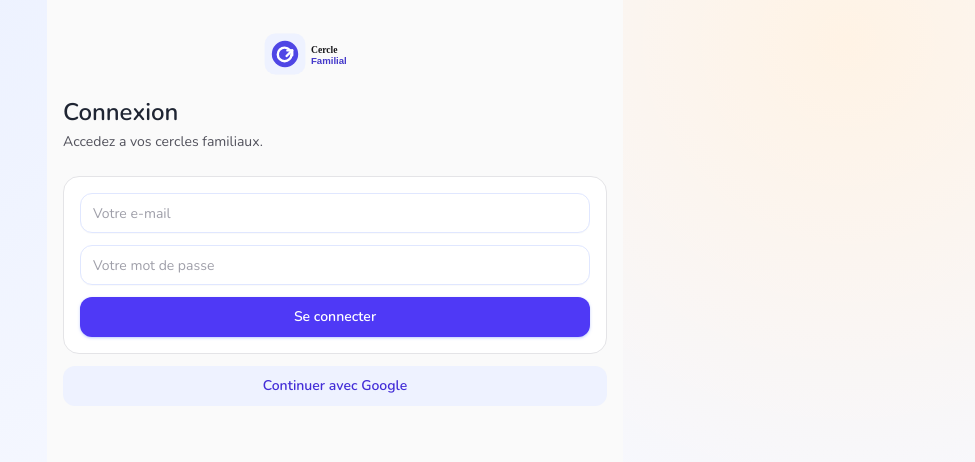
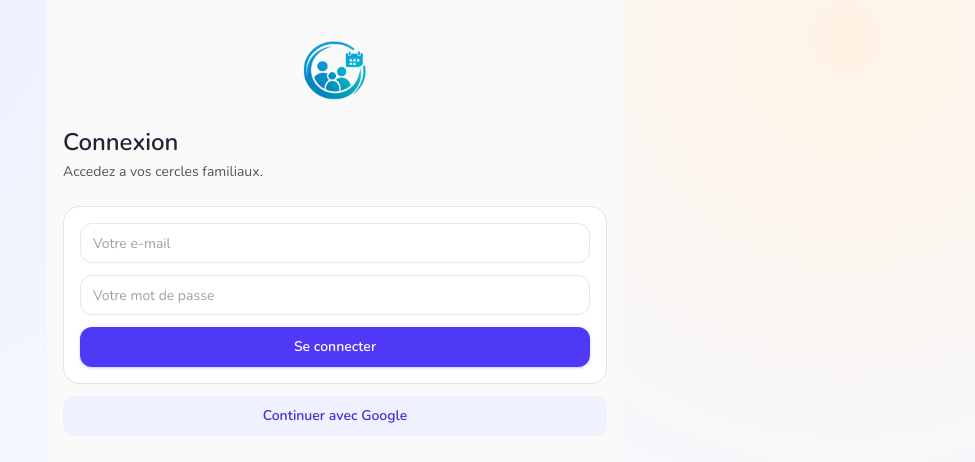
Before and after one commit to nowis30/Cercle-Familial, a Next.js app: page /connexion in a window 1280 px wide. Shown: the top 462 px of the page, without its empty margins (305-1280 px from the left). Built offline with nearby package versions, Linux system fonts and the light colour scheme.

Commit message:
chore: utiliser le logo fourni pour header, favicon et manifest

```diff
--- a/app/layout.tsx
+++ b/app/layout.tsx
@@ -19,12 +19,13 @@ export const metadata: Metadata = {
   manifest: "/manifest.webmanifest",
   icons: {
     icon: [
-      { url: "/branding/cercle-familial-mark.svg", type: "image/svg+xml" },
+      { url: "/branding/logo-cercle-familial.png", type: "image/png", sizes: "400x400" },
+      { url: "/favicon.ico" },
     ],
     apple: [
-      { url: "/branding/cercle-familial-mark.svg", type: "image/svg+xml" },
+      { url: "/branding/logo-cercle-familial.png", type: "image/png", sizes: "400x400" },
     ],
-    shortcut: ["/branding/cercle-familial-mark.svg"],
+    shortcut: ["/branding/logo-cercle-familial.png"],
   },
 };
 
--- a/app/manifest.ts
+++ b/app/manifest.ts
@@ -11,15 +11,15 @@ export default function manifest(): MetadataRoute.Manifest {
     theme_color: "#4F46E5",
     icons: [
       {
-        src: "/branding/cercle-familial-mark.svg",
-        sizes: "any",
-        type: "image/svg+xml",
+        src: "/branding/logo-cercle-familial.png",
+        sizes: "400x400",
+        type: "image/png",
         purpose: "any",
       },
       {
-        src: "/branding/cercle-familial-mark.svg",
-        sizes: "any",
-        type: "image/svg+xml",
+        src: "/branding/logo-cercle-familial.png",
+        sizes: "400x400",
+        type: "image/png",
         purpose: "maskable",
       },
     ],
--- a/components/shared/app-logo.tsx
+++ b/components/shared/app-logo.tsx
@@ -11,11 +11,11 @@ export function AppLogo({ compact = false, className }: AppLogoProps) {
   if (compact) {
     return (
       <Image
-        src="/branding/cercle-familial-mark.svg"
+        src="/branding/logo-cercle-familial.png"
         alt="Logo Cercle Familial"
         width={36}
         height={36}
-        className={cn("h-9 w-9 rounded-xl", className)}
+        className={cn("h-9 w-9 rounded-xl object-contain", className)}
         priority
       />
     );
@@ -23,11 +23,11 @@ export function AppLogo({ compact = false, className }: AppLogoProps) {
 
   return (
     <Image
-      src="/branding/cercle-familial-logo.svg"
+      src="/branding/logo-cercle-familial.png"
       alt="Logo Cercle Familial"
-      width={180}
-      height={55}
-      className={cn("h-[44px] w-auto", className)}
+      width={148}
+      height={148}
+      className={cn("h-[74px] w-[74px] object-contain", className)}
       priority
     />
   );
```
Also changed, not shown: public/branding/logo-cercle-familial.png (added).
